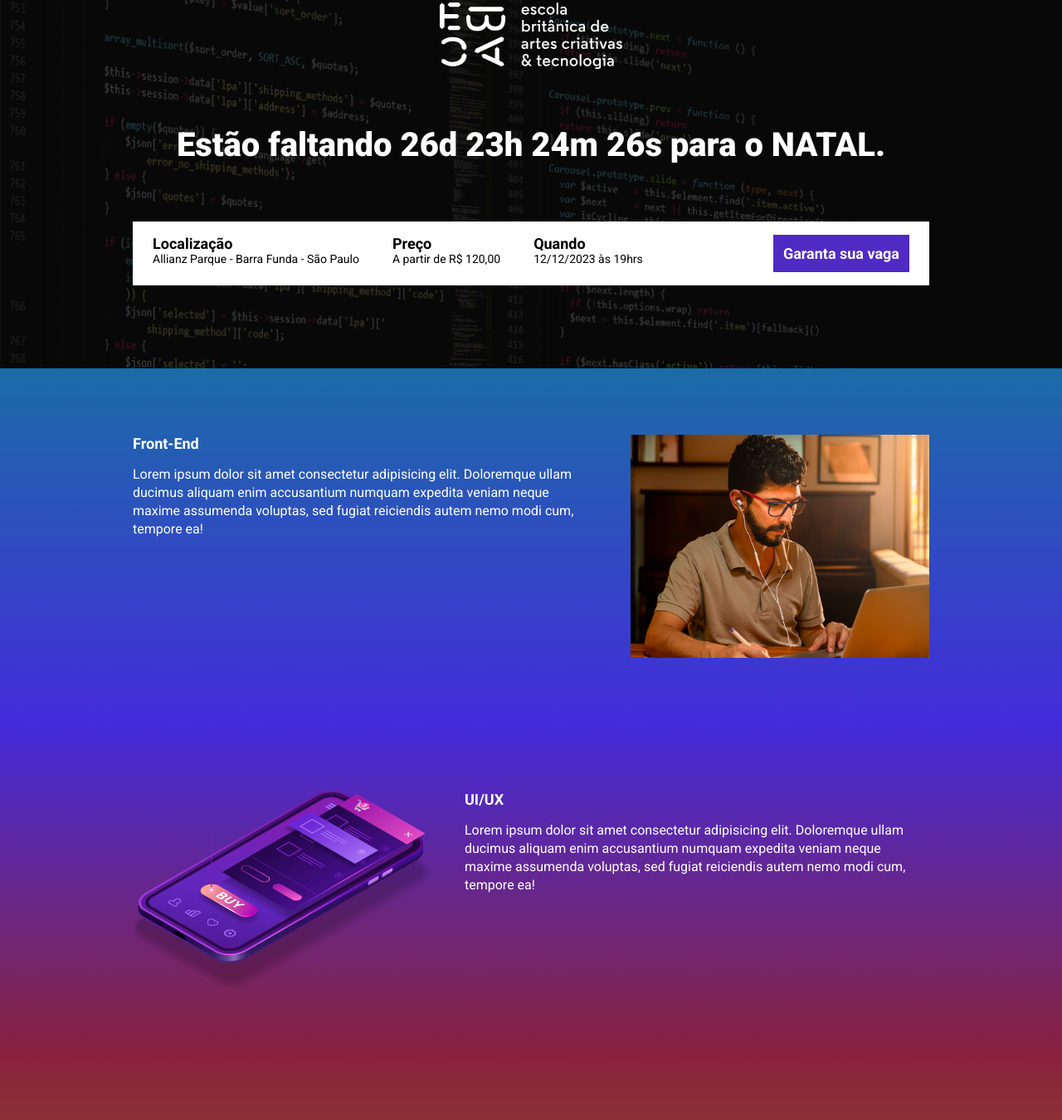
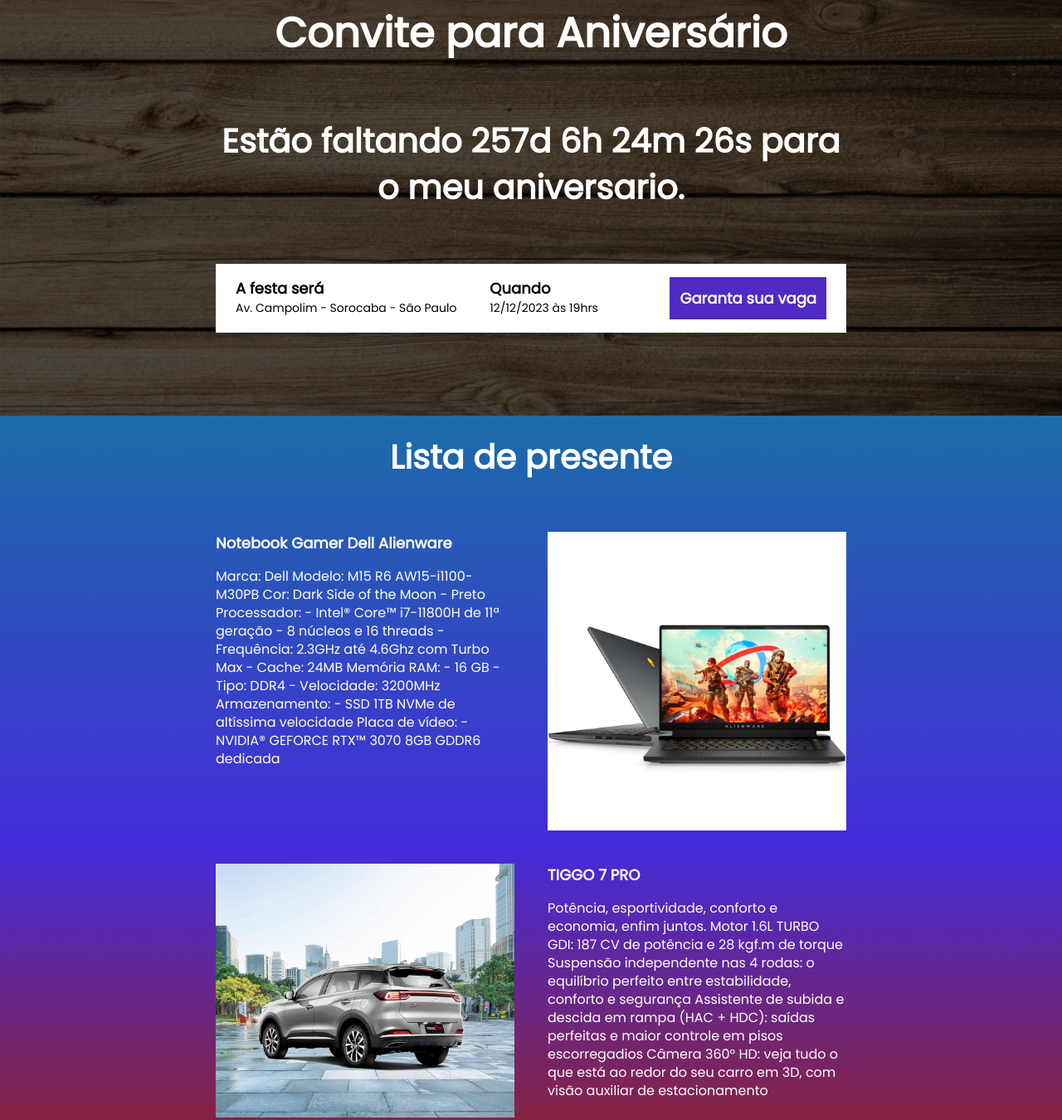
Before and after one commit to Danielzanch/Exercicio_Parcel, a website built with Parcel: page src/index.html in a window 1280 px wide. Shown: the part 61-1411 px from the top of the page at 83% size. Built offline with nearby package versions, Linux system fonts and the light colour scheme.

Commit message:
carregando projeto no github

```diff
--- a/src/index.html
+++ b/src/index.html
@@ -1,31 +1,27 @@
 <!DOCTYPE html>
-<html lang="en">
+<html lang="pt-br">
 <head>
     <meta charset="UTF-8">
     <meta name="viewport" content="width=device-width, initial-scale=1.0">
     <title>EBAC Tech Talks</title>
     <link rel="preconnect" href="https://fonts.googleapis.com">
     <link rel="preconnect" href="https://fonts.gstatic.com" crossorigin>
-    <link href="https://fonts.googleapis.com/css2?family=Roboto:wght@400;700;900&display=swap" rel="stylesheet">
+    <link href="https://fonts.googleapis.com/css2?family=Poppins:ital,wght@0,400;1,600&display=swap" rel="stylesheet">
     <link rel="stylesheet" href="styles/main.scss">
     <link rel="stylesheet" href="https://unpkg.com/aos@next/dist/aos.css" />
 </head>
 <body>
     <header class="hero">
         <div class="container">
-            <img class="hero__logo" src="./images/ebac_logo.svg" alt="EBAC">
+            <h1>Convite para Aniversário</h1>
             <p class="hero__text">
-                Estão faltando <span id="contador"></span> para o NATAL.
+                Estão faltando <span id="contador"></span> para o meu aniversario.
             </p>
             <div class="infos-bar">
                 <ul class="infos-bar__infos">
                     <li class="infos-bar__infos__item">
-                        <b>Localização</b>
-                        Allianz Parque - Barra Funda - São Paulo
-                    </li>
-                    <li class="infos-bar__infos__item">
-                        <b>Preço</b>
-                        A partir de R$ 120,00
+                        <b>A festa será</b>
+                        Av. Campolim - Sorocaba - São Paulo
                     </li>
                     <li class="infos-bar__infos__item">
                         <b>Quando</b>
@@ -40,26 +36,49 @@
     </header>
 
     <section class="event event--frontend" >
+        <h1>Lista de presente</h1>
         <div class="container" data-aos="fade-right">
             <div class="event__details">
-                <h2 class="event__details__title">Front-End</h2>
+                <h2 class="event__details__title">Notebook Gamer Dell Alienware</h2>
                 <p class="event__details__description">
-                    Lorem ipsum dolor sit amet consectetur adipisicing elit. Doloremque ullam ducimus aliquam enim accusantium numquam expedita veniam neque maxime assumenda voluptas, sed fugiat reiciendis autem nemo modi cum, tempore ea!
+                    Marca: Dell
+                    Modelo: M15 R6 AW15-i1100-M30PB
+                    Cor: Dark Side of the Moon - Preto
+
+                    Processador:
+                    - Intel® Core™ i7-11800H de 11ª geração
+                    - 8 núcleos e 16 threads
+                    - Frequência: 2.3GHz até 4.6Ghz com Turbo Max
+                    - Cache: 24MB
+
+                    Memória RAM:
+                    - 16 GB
+                    - Tipo: DDR4
+                    - Velocidade: 3200MHz
+
+                    Armazenamento:
+                    - SSD 1TB NVMe de altíssima velocidade
+                    Placa de vídeo:
+                    - NVIDIA® GEFORCE RTX™ 3070 8GB GDDR6 dedicada
                 </p>
             </div>
-                <img class="event__image" src="./images/frontend.png" alt="front-end">
+                <img class="event__image" src="./images/Nootbook.jpg" alt="Nootbook">
         </div>
     </section>
 
     <section class="event event--ui-ux event--image-left">
         <div class="container" data-aos="fade-left">
             <div class="event__details">
-                <h2 class="event__details__title">UI/UX</h2>
+                <h2 class="event__details__title">TIGGO 7 PRO</h2>
                 <p class="event__details__description">
-                    Lorem ipsum dolor sit amet consectetur adipisicing elit. Doloremque ullam ducimus aliquam enim accusantium numquam expedita veniam neque maxime assumenda voluptas, sed fugiat reiciendis autem nemo modi cum, tempore ea!
+                    Potência, esportividade, conforto e economia, enfim juntos.
+                    Motor 1.6L TURBO GDI: 187 CV de potência e 28 kgf.m de torque
+                    Suspensão independente nas 4 rodas: o equilíbrio perfeito entre estabilidade, conforto e segurança
+                    Assistente de subida e descida em rampa (HAC + HDC): saídas perfeitas e maior controle em pisos escorregadios
+                    Câmera 360° HD: veja tudo o que está ao redor do seu carro em 3D, com visão auxiliar de estacionamento
                 </p>
             </div>
-                <img class="event__image" src="./images/ui-ux.png" alt="ui/ux">
+                <img class="event__image" src="./images/TIGGO_7_PRO.jpg" alt="ui/ux">
         </div>
     </section>
 
--- a/src/scripts/main.js
+++ b/src/scripts/main.js
@@ -1,7 +1,7 @@
 AOS.init();
 
 
-const dataDoEvento = new Date("Dec 25, 2023 24:00:00");
+const dataDoEvento = new Date("Aug 12, 2024 7:00:00");
 const timeStampDoEvento = dataDoEvento.getTime();
 
 
--- a/src/styles/_event.scss
+++ b/src/styles/_event.scss
@@ -1,7 +1,13 @@
 @use 'variables';
 
 .event {
-    padding: 80px 0;
+    padding: 20px 0;
+
+    h1 {
+        text-align: center;
+        font-size: 40px;
+        margin-bottom: 60px;
+    }
 
     &--frontend {
         background-image: linear-gradient(variables.$blue1, variables.$blue2);
--- a/src/styles/_hero.scss
+++ b/src/styles/_hero.scss
@@ -1,9 +1,14 @@
 .hero {
     padding: 64px 0 100px;
-    background-image: url(../images/fundo.png);
+    background-image: url(../images/fundo-fotografico-em-tecido-madeira-2-20x1-50-bebe.jpg);
     background-repeat: no-repeat;
     background-size: cover;
     position: relative;
+
+    h1 {
+        text-align: center;
+        font-size: 50px;
+    }
 
     .container {
         position: relative;
--- a/src/styles/main.scss
+++ b/src/styles/main.scss
@@ -8,13 +8,13 @@
     margin: 0;
     padding: 0;
     box-sizing: border-box;
-    font-family: roboto, sans-serif;
+    font-family: 'Poppins', sans-serif;
     list-style: none;
     color: variables.$textColor;
 }
 
 .container {
-    max-width: 960px;
+    max-width: 760px;
     width: 100%;
     margin: 0 auto;
 
```
Also changed, not shown: src/images/Nootbook.jpg (added), src/images/TIGGO_7_PRO.jpg (added), src/images/fundo-fotografico-em-tecido-madeira-2-20x1-50-bebe.jpg (added).
